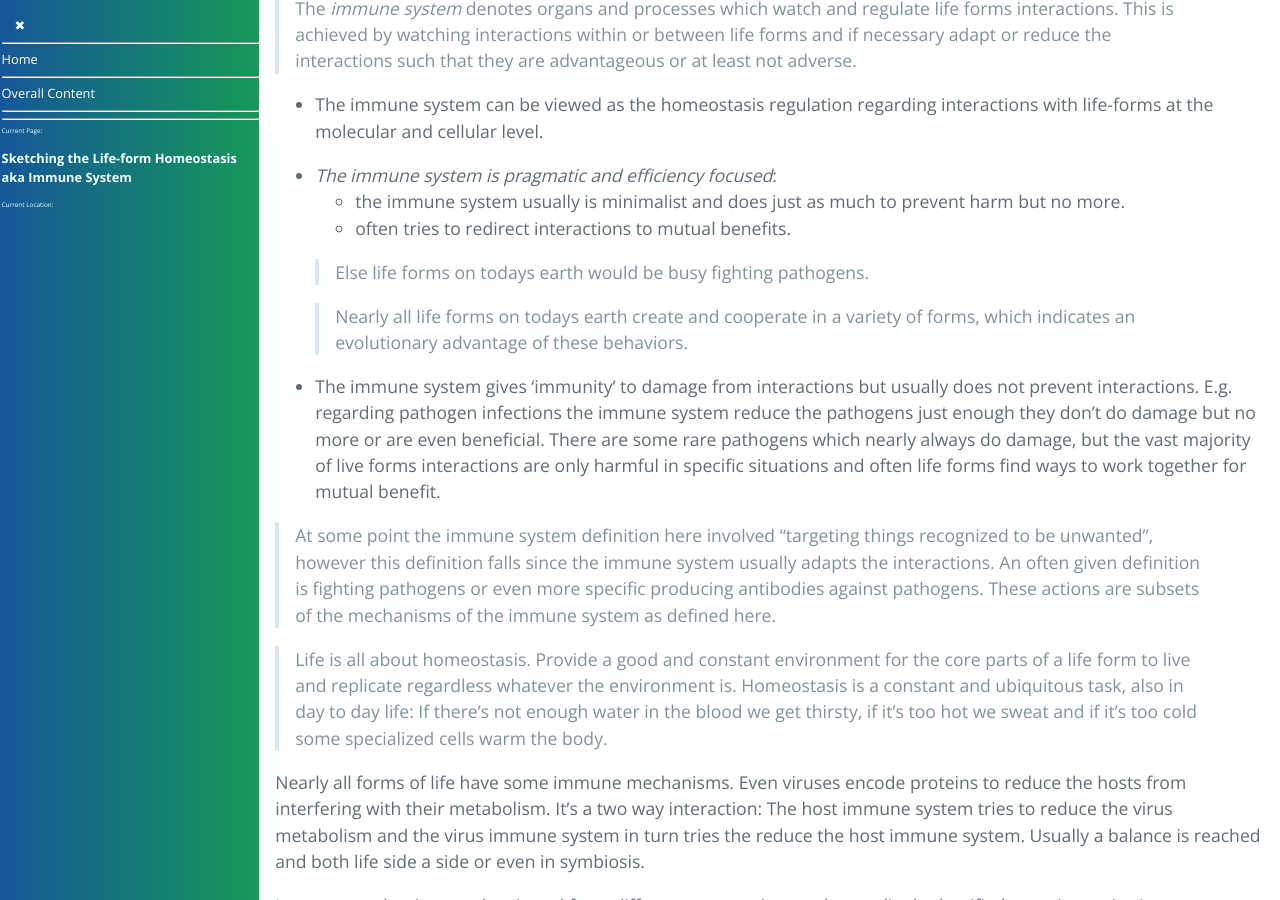
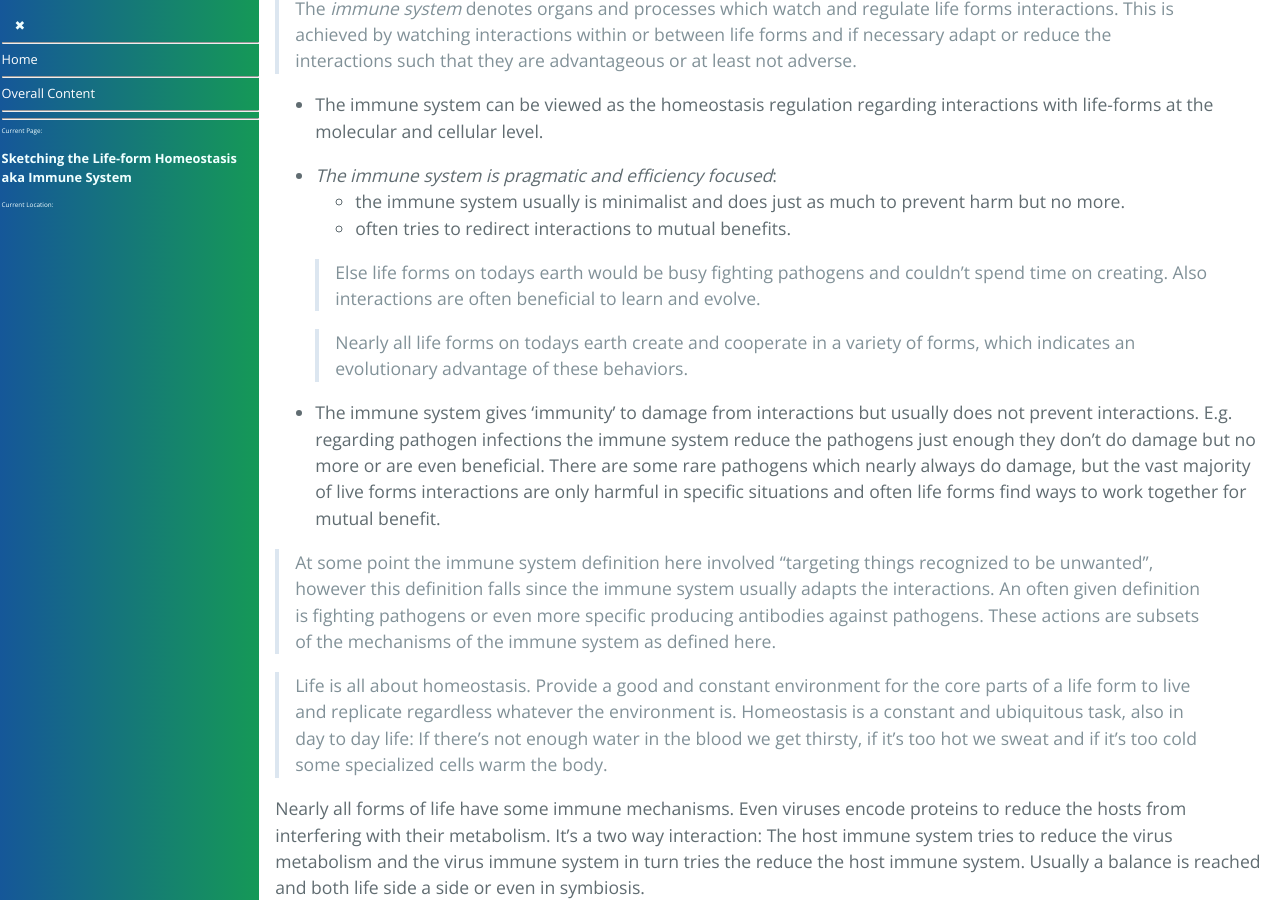
Before and after one commit to forestgrape/coronavirus, a Jekyll site: the page built from 4_immunological/immune_system.md, in a window 1280 px wide and 900 px high, scrolled down 896 px. Built offline with Jekyll 4.4.1, drawn with Linux system fonts in a browser that asks for light colours; our own code applies the rules of GitHub Pages for plain Markdown files.

Commit message:
formulation

```diff
--- a/4_immunological/immune_system.md
+++ b/4_immunological/immune_system.md
@@ -42,7 +42,7 @@
   * the immune system usually is minimalist and does just as much to prevent harm but no more.
   * often tries to redirect interactions to mutual benefits.
 
-  > Else life forms on todays earth would be busy fighting pathogens.
+  > Else life forms on todays earth would be busy fighting pathogens and couldn't spend time on creating. Also interactions are often beneficial to learn and evolve.
 
   > Nearly all life forms on todays earth create and cooperate in a variety of forms, which indicates an evolutionary advantage of these behaviors.
 
```
